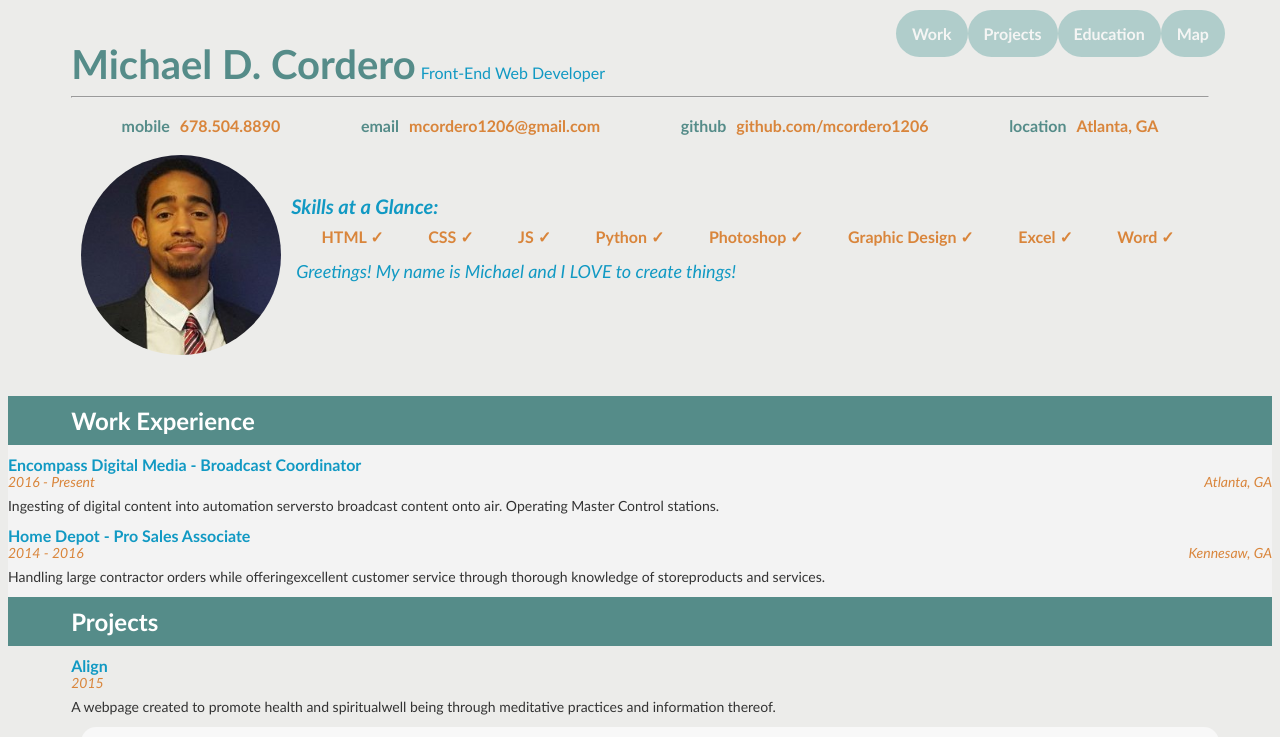
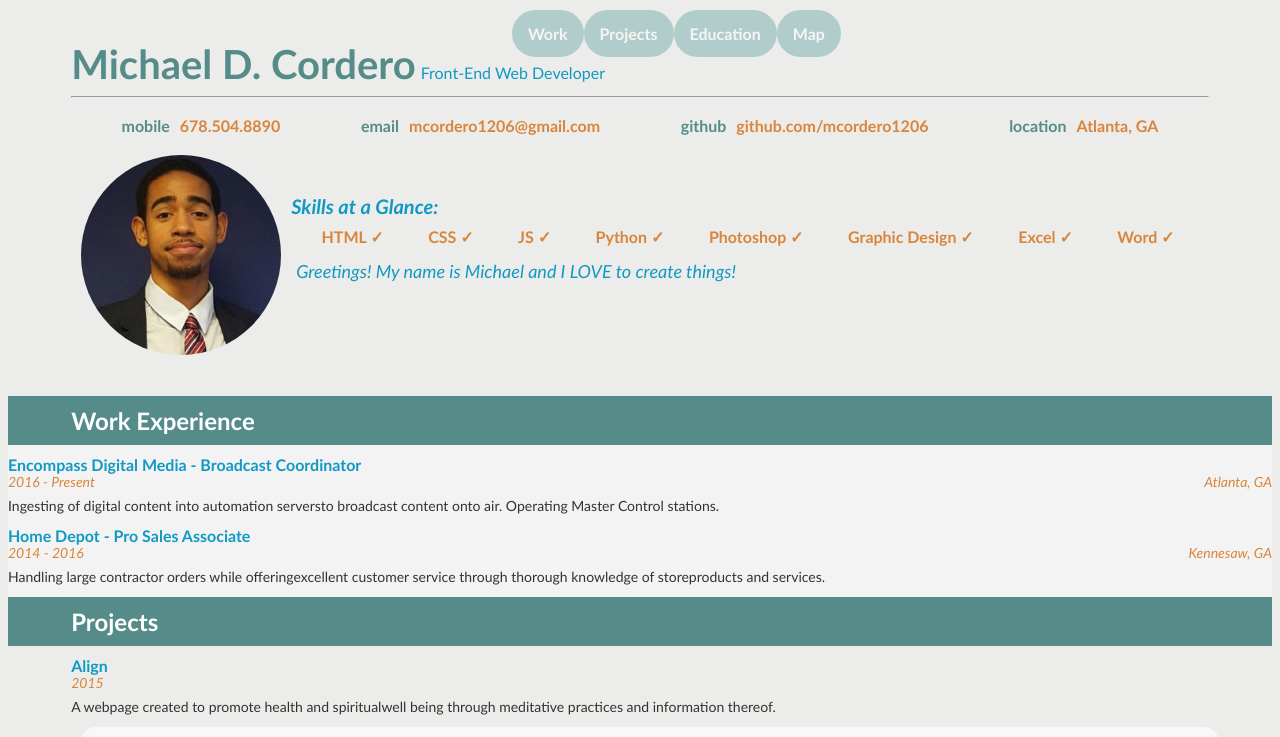
Before and after one commit to mcordero1206/resume, a plain HTML site: page index.html in a window 1280 px wide. Shown: the top 737 px of the page. Drawn offline with Linux system fonts and the light colour scheme; some packages are replaced by stand-ins of ours.

Commit message:
Navbar Position

```diff
--- a/index.html
+++ b/index.html
@@ -25,7 +25,6 @@ need to load. You'll see a lot of <link>s to CSS files for styles and
   <!-- Load the page styles. -->
   <link href="css/style.css" rel="stylesheet">
   <link href="css/hover.css" rel="stylesheet" media="all">
-  <meta name="viewport" content="width=device-width, initial-scale=1">
 
   <!--
   jQuery is a common JavaScript library for reading and making changes to the
@@ -51,7 +50,7 @@ need to load. You'll see a lot of <link>s to CSS files for styles and
   -->
 <script type="text/javascript" src="http://maps.googleapis.com/maps/api/js?libraries=places"></script>
 
-  <meta name="viewport" content="width=device-width">
+ <meta name="viewport" content="width=device-width">
 <!-- NavBar -->
 <style>
 ul {
@@ -63,7 +62,7 @@ ul {
 #fixed{
 	position: fixed;
 	top: 0;
-	left: 70%;
+	left: 40%;
 	width: 100%;
 	z-index: 2;
 
```
